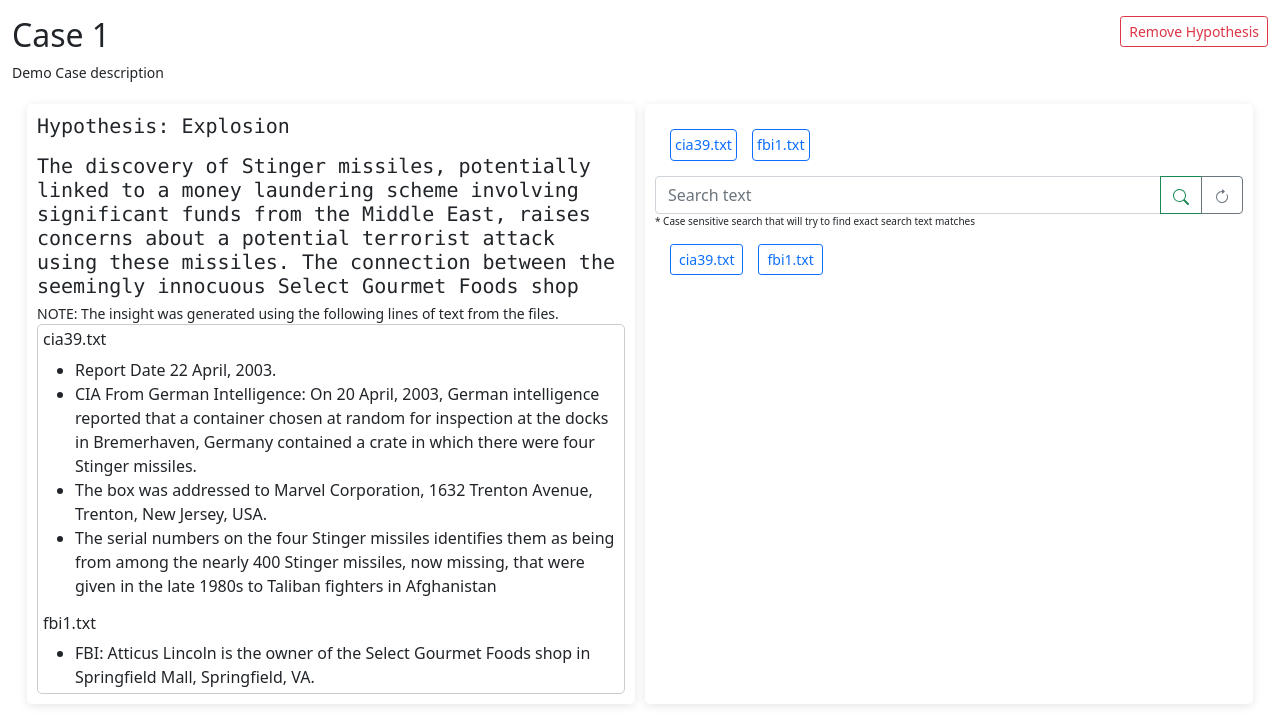
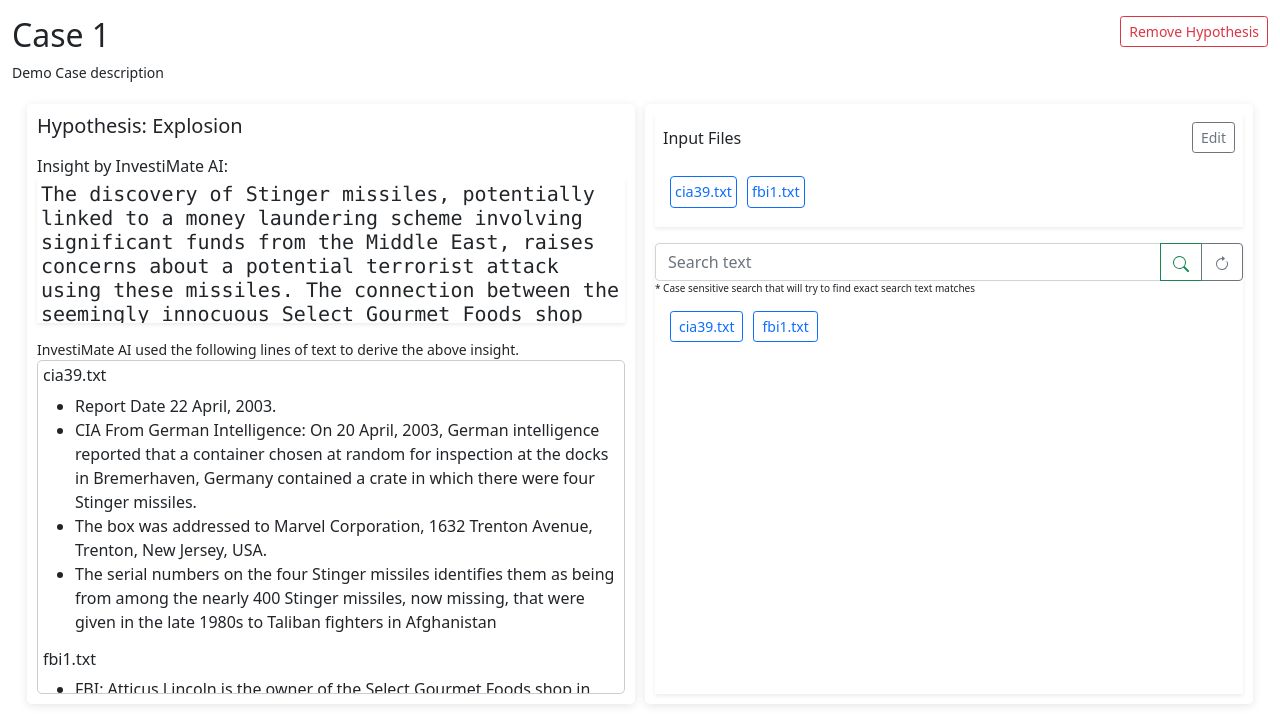
Before and after one commit to 0xdhairya/Investimate, a Django app: page /case/1/insight/1/ in a window 1280 px wide. Shown: the part 95-809 px from the top of the page. Run offline with Django 5.2, Linux system fonts and the light colour scheme; a user stored in the database is signed in; data comes from the database, SQL or seed files in the repository; both versions use the stored data as it was after the commit; data that the repository does not hold is empty.

Commit message:
pick files for regeneration

```diff
--- a/investimate_project/investimate_app/static/css/ai-box.css
+++ b/investimate_project/investimate_app/static/css/ai-box.css
@@ -26,9 +26,6 @@
 #prediction-file-list {
     max-height: 100px;
     overflow: auto;
-}
-
-#prediction-file-list {
     flex: 1;
     display: flex;
     flex-wrap: wrap;
--- a/investimate_project/investimate_app/static/css/insight.css
+++ b/investimate_project/investimate_app/static/css/insight.css
@@ -34,7 +34,30 @@
     list-style: none;
     font-size: 0.9rem;
     display: flex;
-    gap: 15px;
+    gap: 10px;
     flex-wrap: wrap;
     margin: 0;
 }
+
+#all-file-checkbox {
+    overflow: auto;
+    flex: 1;
+    display: flex;
+    flex-wrap: wrap;
+    margin: 0;
+    padding: 0;
+    gap: 7px;
+}
+
+#all-file-checkbox .form-check-input {
+    margin: 0 !important;
+    float: none;
+    vertical-align: middle;
+    cursor: pointer;
+}
+
+.checkbox-list {
+    list-style: none;
+    padding: 0;
+    margin-top: 5px;
+}
--- a/investimate_project/investimate_app/static/css/style.css
+++ b/investimate_project/investimate_app/static/css/style.css
@@ -146,6 +146,18 @@ main {
     margin: 0;
 }
 
+::-webkit-scrollbar {
+    width: 4px;
+}
+
+::-webkit-scrollbar-thumb {
+    background: rgb(63, 69, 239);
+}
+
+::-webkit-scrollbar-thumb:hover {
+    background: rgb(48, 52, 188);
+}
+
 @media screen and (max-width: 768px) {
     .main-container {
         flex-direction: column;
--- a/investimate_project/investimate_app/static/js/insight.js
+++ b/investimate_project/investimate_app/static/js/insight.js
@@ -1,17 +1,61 @@
-const fillPredictionFiles = (files) => {
-    const list = document.getElementById('prediction-file-list');
-    files.forEach((file) => {
+const fillPredictionFiles = (allFiles, predictionFiles) => {
+    const predictionFilesEle = document.getElementById('prediction-file-list');
+    const newInputFilesEle = document.getElementById('all-file-checkbox');
+    const editButton = document.getElementById('edit-prediction-files');
+    const cancelButton = document.getElementById('cancel-prediction-files');
+    const saveButton = document.getElementById('save-prediction-files');
+
+    editButton.addEventListener('click', () => {
+        cancelButton.hidden = false;
+        saveButton.hidden = false;
+        editButton.hidden = true;
+        predictionFilesEle.hidden = true;
+        newInputFilesEle.hidden = false;
+    });
+
+    cancelButton.addEventListener('click', () => {
+        cancelButton.hidden = true;
+        saveButton.hidden = true;
+        editButton.hidden = false;
+        predictionFilesEle.hidden = false;
+        newInputFilesEle.hidden = true;
+    });
+
+    saveButton.addEventListener('click', () => {
+        // Before API call
+        cancelButton.disabled = true;
+        saveButton.disabled = true;
+
+        // After API call success
+        cancelButton.hidden = true;
+        saveButton.hidden = true;
+        editButton.hidden = false;
+        cancelButton.disabled = false;
+        saveButton.disabled = false;
+        predictionFilesEle.hidden = false;
+        newInputFilesEle.hidden = true;
+    });
+
+    predictionFiles.forEach((file) => {
         const child = document.createElement('li');
         child.innerHTML = `<div class="border border-primary p-1 rounded text-primary" >${file}</div>`;
-        list.appendChild(child);
-    })
+        predictionFilesEle.appendChild(child);
+    });
+
+    Object.keys(allFiles).forEach((file) => {
+        const child = document.createElement('li');
+        child.innerHTML = `
+        <div class="form-check border border-primary rounded text-primary p-1 align-items-center">
+            <input class="form-check-input small" type="checkbox" value="${file}" ${predictionFiles.includes(file) ? 'checked' : ''}>
+            <label class="form-check-label small" for="prediction-files">${file}</label>
+        </div>`;
+        newInputFilesEle.appendChild(child);
+    });
 }
 
 const populateCaseFiles = (files) => {
     const fileList = document.getElementById("file-list");
-    const list = document.getElementById('prediction-file-list');
     fileList.innerHTML = '';
-    list.innerHTML = '';
     Object.keys(files).forEach((file) => {
         const li = document.createElement("li");
         li.innerHTML = `<button type="button" class="btn btn-sm btn-outline-primary" data-bs-toggle="modal" data-bs-target="#fileModal">${file}</button>`;
@@ -99,7 +143,8 @@ document.addEventListener("DOMContentLoaded", () => {
             populateCaseFiles(files);
             searchKeyword(files);
             resetSearch(files);
-            fillPredictionFiles(data.insight.input.files);
+            if (data.insight.category == 'Hypothesis')
+                fillPredictionFiles(files, data.insight.input.files);
             populateInsight(data.insight);
         })
         .catch((error) => {
--- a/investimate_project/investimate_app/templates/investimate_app/insight.html
+++ b/investimate_project/investimate_app/templates/investimate_app/insight.html
@@ -53,19 +53,31 @@
 
     <div class="main-container">
       <div class="section-container" id="insight-info">
-        <p class="h5 font-monospace" id="insightTitle"></p>
+        <p class="h5" id="insightTitle"></p>
         <ul class="h5 font-monospace" id="connection-items"></ul>
-        <div id="insight-text-box">
+        <p class="m-0">Insight by InvestiMate AI:</p>
+        <div class="shadow-sm p-1" id="insight-text-box">
           <p class="h5 font-monospace" id="predictionValue"></p>
         </div>
-        <p class="small mb-0 mt-1">NOTE: The insight was generated using the following lines of text from the files.</p>
+        <p class="small mb-0 mt-3">InvestiMate AI used the following lines of text to derive the above insight.</p>
         <div id="insightFiles"></div>
       </div>
       <div class="section-container" id="insight-files">
-        <div>
+        {% if insight.category != 'Connection' %}
+          <div class="shadow-sm h-25">
+            <div class="d-flex align-items-center justify-content-between p-2">
+              <p class="m-0">Input Files</p>
+              <div class="d-flex gap-2">
+                <button id="edit-prediction-files" class="btn btn-sm btn-outline-secondary">Edit</button>
+                <button id="cancel-prediction-files" class="btn btn-sm btn-outline-danger" hidden>Cancel</button>
+                <button id="save-prediction-files" class="btn btn-sm btn-outline-success" hidden>Save & Regenerate</button>
+              </div>
+            </div>
             <ul id="prediction-file-list" class="file-list"></ul>
             <ul id="all-file-checkbox" class="checkbox-list" hidden></ul>
           </div>
+        {% endif %}
+        <div class="shadow-sm h-100 mt-3">
           <div id="search-box">
             <div class="input-group">
               <input type="text" class="form-control" id="fileSearchText" placeholder="Search text" />
@@ -88,6 +100,7 @@
         </div>
       </div>
     </div>
+  </div>
 {% endblock %}
 
 {% block jsScripts %}
```
Also changed, not shown: investimate_project/db.sqlite3. Lines whose indentation alone changed are shown as unchanged.
